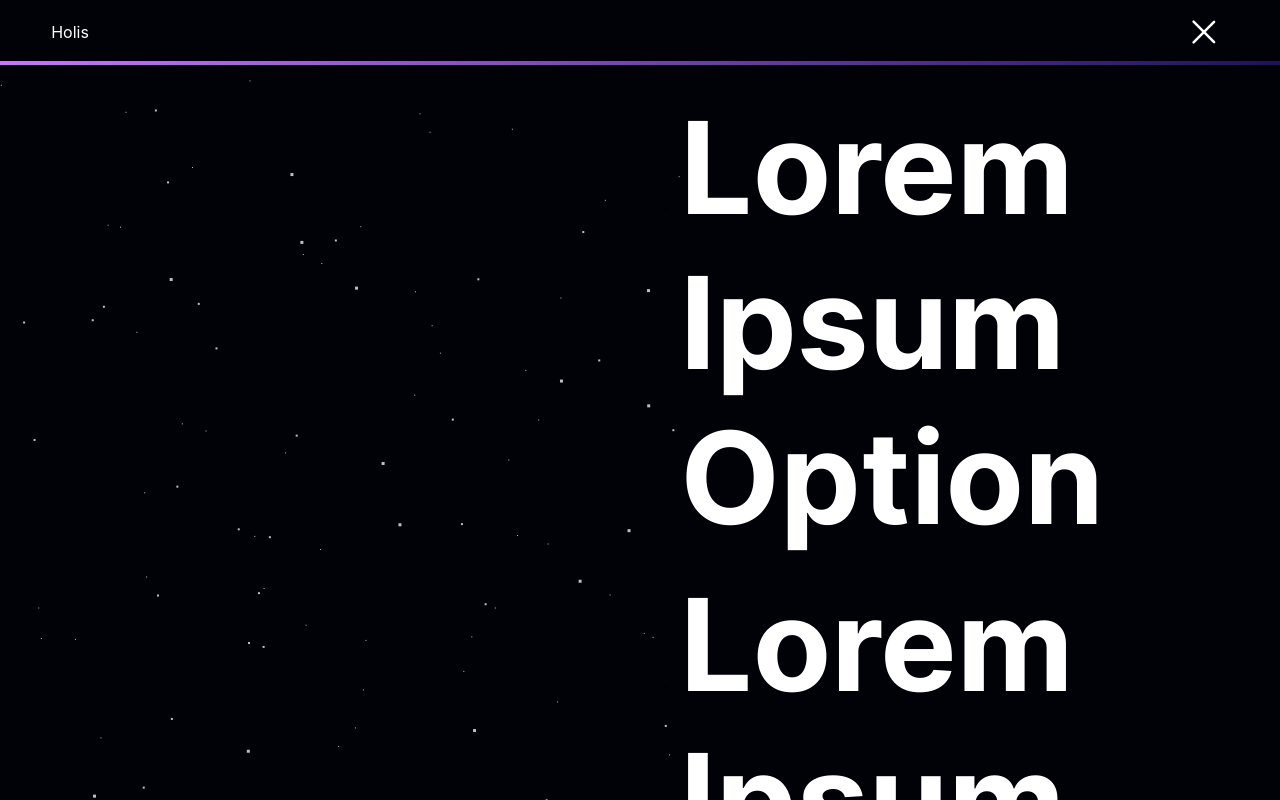
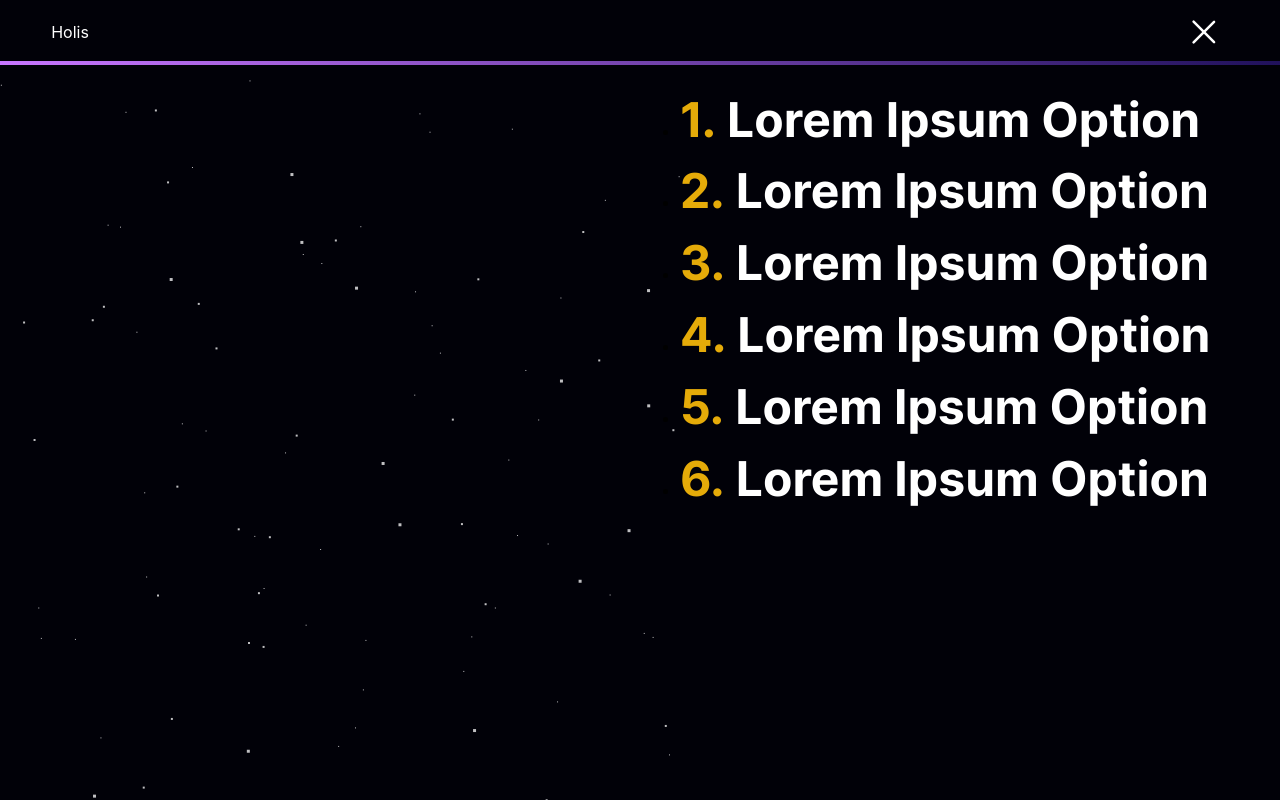
Before and after one commit to josema03/portfolio, a Next.js app: page / in a window 1280 px wide. Both pictures are taken after a click on the element 1203 px from the left and 32 px from the top of the page. Shown: the top 800 px of the page. Built offline with nearby package versions, Linux system fonts and the light colour scheme.

Commit message:
refactor: updates sidebar typography

```diff
--- a/components/Sidebar.tsx
+++ b/components/Sidebar.tsx
@@ -37,9 +37,25 @@ const Sidebar = ({ options }: SidebarProps) => {
               initial="hidden"
               animate="visible"
             >
-              <Typography heading fontSize={{ _: 4, md: 6 }} my={{ _: 4 }}>
-                {option.label}
-              </Typography>
+              <Box my={{ _: 4 }}>
+                <Typography
+                  as="span"
+                  fontColor="textAccent"
+                  fontWeight="700"
+                  fontSize={{ _: "2rem", md: "3rem" }}
+                  my={{ _: 4 }}
+                >
+                  {index + 1}.&nbsp;
+                </Typography>
+                <Typography
+                  as="span"
+                  fontWeight="700"
+                  fontSize={{ _: "2rem", md: "3rem" }}
+                  my={{ _: 4 }}
+                >
+                  {option.label}
+                </Typography>
+              </Box>
             </motion.li>
           );
         })}
```
